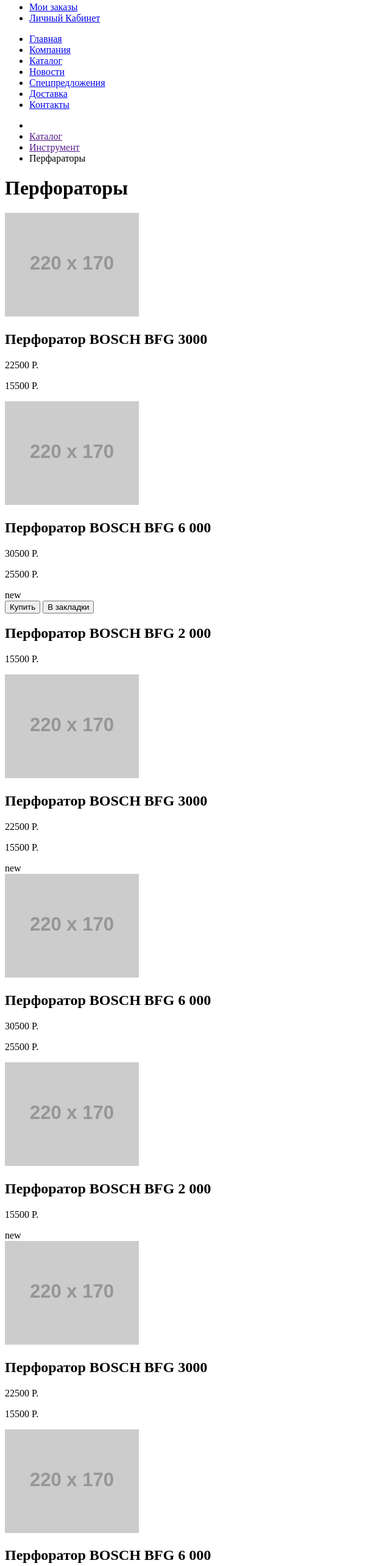
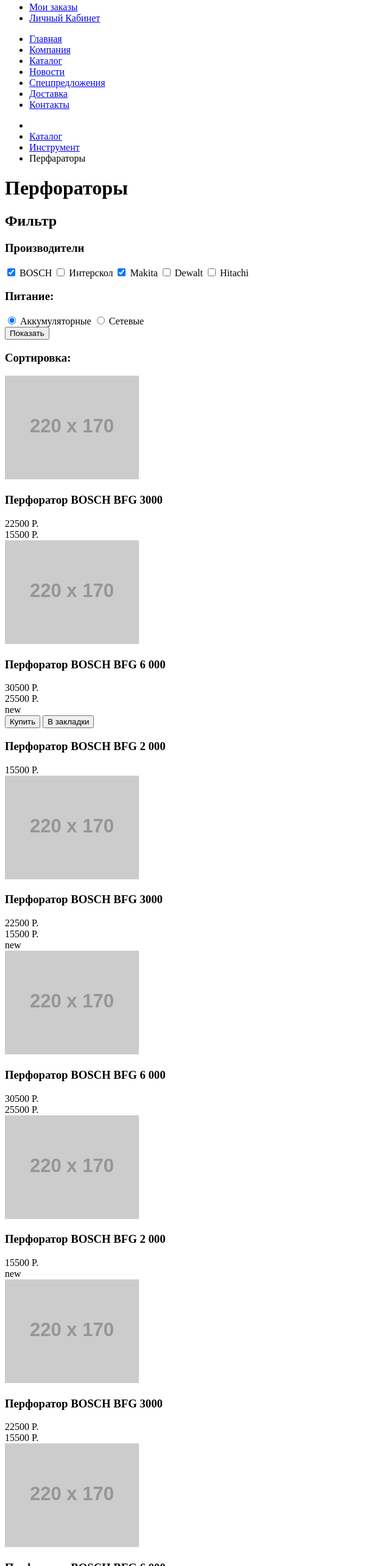
Before and after one commit to StanislavSeliverstov174/1248581-technomart-27, a plain HTML site: page catalog.html in a window 1280 px wide. Shown: the part 232-2800 px from the top of the page at 61% size, without its empty margins (0-640 px from the left). Drawn offline with Linux system fonts and the light colour scheme; placeholder pictures from the web are drawn by us.

Commit message:
Исправления в карточках товаров

```diff
--- a/catalog.html
+++ b/catalog.html
@@ -62,8 +62,8 @@
       <div class="container">
         <ul class="breadcrumbs-list">
           <li><a href="index.html"></a></li>
-          <li><a href="">Каталог</a></li>
-          <li><a href="">Инструмент</a></li>
+          <li><a href="#">Каталог</a></li>
+          <li><a href="#">Инструмент</a></li>
           <li>Перфараторы</li>
         </ul>
       </div>
@@ -75,176 +75,165 @@
     </div>
     <div class="catalog">
       <div class="container">
+        <div class="catalog-filtres">
+          <div class="filter-price">
+            <h2>Фильтр</h2>
+        </div>
+        <div class="facet-brand">
+          <h3>Производители</h3>
+          <div class="checkbox-group">
+            <label class="checkbox">
+              <input class="checkbox-input" type="checkbox" value="bosch" checked>
+              <span class="checkbox-label">BOSCH</span>
+            </label>
+            <label class="checkbox">
+              <input class="checkbox-input" type="checkbox" value="interscol">
+              <span class="checkbox-label">Интерскол</span>
+            </label>
+            <label class="checkbox">
+              <input class="checkbox-input" type="checkbox" value="Makita" checked>
+              <span class="checkbox-label">Makita</span>
+            </label>
+            <label class="checkbox">
+              <input class="checkbox-input" type="checkbox" value="Dewalt">
+              <span class="checkbox-label">Dewalt</span>
+            </label>
+            <label class="checkbox">
+              <input class="checkbox-input" type="checkbox" value="Hitachi">
+              <span class="checkbox-label">Hitachi</span>
+            </label>
+          </div>
+        </div>
+        <div class="type-power">
+          <h3>Питание:</h3>
+          <div class="radio-list">
+            <label class="radio-button">
+              <input type="radio" class="radio-input" checked>
+              <span class="radio-label">Аккумуляторные</span>
+            </label>
+            <label class="radio-button">
+              <input type="radio" class="radio-input">
+              <span class="radio-label">Сетевые</span>
+            </label>
+          </div>
+        </div>
+          <button class="filtres-show">Показать</button>
+        </div>
         <div class="catalog-content">
           <div class="catalog-sorting">
+            <h3>Сортировка:</h3>
           </div>
           <div class="catalog-list">
             <div class="product-item">
-              <div class="item-photo">
-                <a href="#" class="image-photo">
-                  <img src="https://via.placeholder.com/220x170" alt="Фотография товара">
+                <a href="#" class="product-item-image-link">
+                  <img class="product-item-image" src="https://via.placeholder.com/220x170" alt="Фотография товара">
                 </a>
-              </div>
-                <h2>Перфоратор BOSCH BFG 3000</h2>
+                <h3 class="product-item-heading">Перфоратор BOSCH BFG 3000</h3>
                 <div class="old-price">
-                  <p>22500 P.</p>
+                  22500 P.
                 </div>
                 <div class="actual-price">
-                  <p>15500 P.</p>
+                  15500 P.
                 </div>
             </div>
             <div class="product-item">
-              <div class="item-photo">
-                <a href="#" class="image-photo">
-                  <img src="https://via.placeholder.com/220x170" alt="Фотография товара">
+                <a href="#" class="product-item-image-link">
+                  <img product-item-image src="https://via.placeholder.com/220x170" alt="Фотография товара">
                 </a>
-              </div>
-                <h2>Перфоратор BOSCH BFG 6 000</h2>
+                <h3 class="product-item-heading">Перфоратор BOSCH BFG 6 000</h3>
                 <div class="old-price">
-                  <p>30500 P.</p>
+                  30500 P.
                 </div>
                 <div class="actual-price">
-                  <p>25500 P.</p>
+                  25500 P.
                 </div>
             </div>
             <div class="product-item">
               <div class="new-item">
                 <span>new</span>
               </div>
-              <button>Купить</button>
-              <button>В закладки</button>
-              <h2>Перфоратор BOSCH BFG 2 000</h2>
+              <div class="product-item-btn-wrapper">
+                <button>Купить</button>
+                <button>В закладки</button>
+              </div>
+              <h3 class="product-item-heading">Перфоратор BOSCH BFG 2 000</h3>
               <div class="actual-price">
-                <p>15500 P.</p>
+                15500 P.
               </div>
             </div>
             <div class="product-item">
-              <div class="item-photo">
-                <a href="#" class="image-photo">
-                  <img src="https://via.placeholder.com/220x170" alt="Фотография товара">
+                <a href="#" class="product-item-image-link">
+                  <img class="product-item-image" src="https://via.placeholder.com/220x170" alt="Фотография товара">
                 </a>
+              <h3 class="product-item-heading">Перфоратор BOSCH BFG 3000</h3>
+              <div class="old-price">
+                22500 P.
               </div>
-              <h2>Перфоратор BOSCH BFG 3000</h2>
-              <div class="old-price">
-                <p>22500 P.</p>
+              <div class="actual-price">
+                15500 P.
               </div>
-              <div class="actual-price"><p>15500 P.</p></div>
             </div>
             <div class="product-item">
               <div class="new-item">
                 <span>new</span>
               </div>
-              <div class="item-photo">
-                <a href="#" class="image-photo">
-                  <img src="https://via.placeholder.com/220x170" alt="Фотография товара">
+                <a href="#" class="product-item-image-link">
+                  <img class="product-item-image" src="https://via.placeholder.com/220x170" alt="Фотография товара">
                 </a>
-              </div>
-                <h2>Перфоратор BOSCH BFG 6 000</h2>
+                <h3 class="product-item-heading">Перфоратор BOSCH BFG 6 000</h3>
                 <div class="old-price">
-                  <p>30500 P.</p>
+                  30500 P.
                 </div>
                 <div class="actual-price">
-                  <p>25500 P.</p>
+                  25500 P.
                 </div>
             </div>
             <div class="product-item">
-              <div class="item-photo">
-                <a href="#" class="image-photo">
-                  <img src="https://via.placeholder.com/220x170" alt="Фотография товара">
+                <a href="#" class="product-item-image-link">
+                  <img class="product-item-image" src="https://via.placeholder.com/220x170" alt="Фотография товара">
                 </a>
+              <h3 class="product-item-heading">Перфоратор BOSCH BFG 2 000</h3>
+              <div class="actual-price">
+                15500 P.
               </div>
-              <h2>Перфоратор BOSCH BFG 2 000</h2>
-              <div class="actual-price"><p>15500 P.</p></div>
             </div>
             <div class="product-item">
               <div class="new-item">
                 <span>new</span>
               </div>
-              <div class="item-photo">
-                <a href="#" class="image-photo">
-                  <img src="https://via.placeholder.com/220x170" alt="Фотография товара">
+                <a href="#" class="product-item-image-link">
+                  <img class="product-item-image" src="https://via.placeholder.com/220x170" alt="Фотография товара">
                 </a>
-              </div>
-                <h2>Перфоратор BOSCH BFG 3000</h2>
+                <h3 class="product-item-heading">Перфоратор BOSCH BFG 3000</h3>
                 <div class="old-price">
-                  <p>22500 P.</p>
+                  22500 P.
                 </div>
                 <div class="actual-price">
-                  <p>15500 P.</p>
+                  15500 P.
                 </div>
             </div>
             <div class="product-item">
-              <div class="item-photo">
-                <a href="#" class="image-photo">
-                  <img src="https://via.placeholder.com/220x170" alt="Фотография товара">
+                <a href="#" class="product-item-image-link">
+                  <img class="product-item-image" src="https://via.placeholder.com/220x170" alt="Фотография товара">
                 </a>
-              </div>
-                <h2>Перфоратор BOSCH BFG 6 000</h2>
+                <h3 class="product-item-heading">Перфоратор BOSCH BFG 6 000</h3>
                 <div class="old-price">
-                  <p>30500 P.</p>
+                  30500 P.
                 </div>
                 <div class="actual-price">
-                  <p>25500 P.</p>
+                  25500 P.
                 </div>
             </div>
             <div class="product-item">
-              <div class="item-photo">
-                <a href="#" class="image-photo">
-                  <img src="https://via.placeholder.com/220x170" alt="Фотография товара">
+                <a href="#" class="product-item-image-link">
+                  <img  class="product-item-image" src="https://via.placeholder.com/220x170" alt="Фотография товара">
                 </a>
-              </div>
-                <h2>Перфоратор BOSCH BFG 2 000</h2>
+                <h3 class="product-item-heading">Перфоратор BOSCH BFG 2 000</h3>
                 <div class="actual-price">
-                  <p>15500 P.</p>
+                  15500 P.
                 </div>
               </div>
           </div>
-        </div>
-        <div class="catalog-filtres">
-          <div class="filter-price">
-            <p>Фильтр</p>
-        </div>
-        <div class="facet-brand">
-          <h3>Производители</h3>
-          <div class="checkbox-group">
-            <label class="checkbox-list">
-              <input class="input-list" type="checkbox" value="bosch" checked>
-              <span>BOSCH</span>
-            </label>
-            <label class="checkbox-list">
-              <input class="input-list" type="checkbox" value="interscol">
-              <span>Интерскол</span>
-            </label>
-            <label class="checkbox-list">
-              <input class="input-list" type="checkbox" value="Makita" checked>
-              <span>Makita</span>
-            </label>
-            <label class="checkbox-list">
-              <input class="input-list" type="checkbox" value="Dewalt">
-              <span>Dewalt</span>
-            </label>
-            <label class="checkbox-list">
-              <input class="input-list" type="checkbox" value="Hitachi">
-              <span>Hitachi</span>
-            </label>
-          </div>
-        </div>
-        <div class="type-power">
-          <h3>Питание:</h3>
-          <div class="radio-list">
-            <label class="radio-item">
-              <input type="radio" class="input-list" checked>
-              <span>Аккумуляторные</span>
-            </label>
-            <label class="radio-item">
-              <input type="radio" class="input-list">
-              <span>Сетевые</span>
-            </label>
-          </div>
-        </div>
-        <div class="filters-button">
-          <button class="filtres-show">Показать</button>
-        </div>
         </div>
       </div>
     </div>
```
